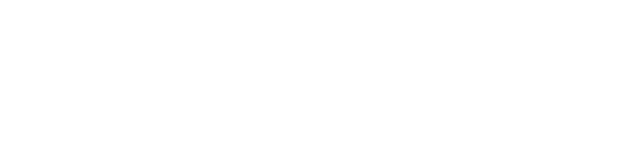
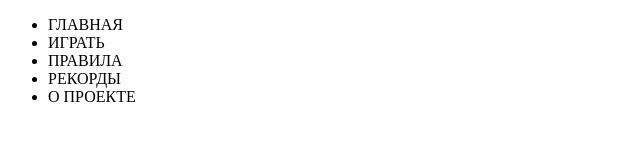
Before and after one commit to HihnalAnastasiya/HihnalAnastasiya.github.io, a plain HTML site: page index.html in a window 1280 px wide. Shown: the whole page, without its empty margins (0-640 px from the left). Drawn offline with Linux system fonts and the light colour scheme.

Commit message:
Add menu items

```diff
--- a/index.html
+++ b/index.html
@@ -2,9 +2,17 @@
 <html lang="en">
 <head>
   <meta charset="UTF-8">
-  <title>Title</title>
+  <meta name="viewport" content="width=device-width">
+  <link rel="stylesheet" href="style.css">
+  <title>Space</title>
 </head>
 <body>
-
+  <ul class="list">
+  <li id="mainPage">ГЛАВНАЯ</li>
+  <li id="gamePage">ИГРАТЬ</li>
+  <li id="rulesPage">ПРАВИЛА</li>
+  <li id='scorePage'>РЕКОРДЫ</li>
+  <li id='aboutProject'>О ПРОЕКТЕ</li>
+</ul>
 </body>
 </html>
```
